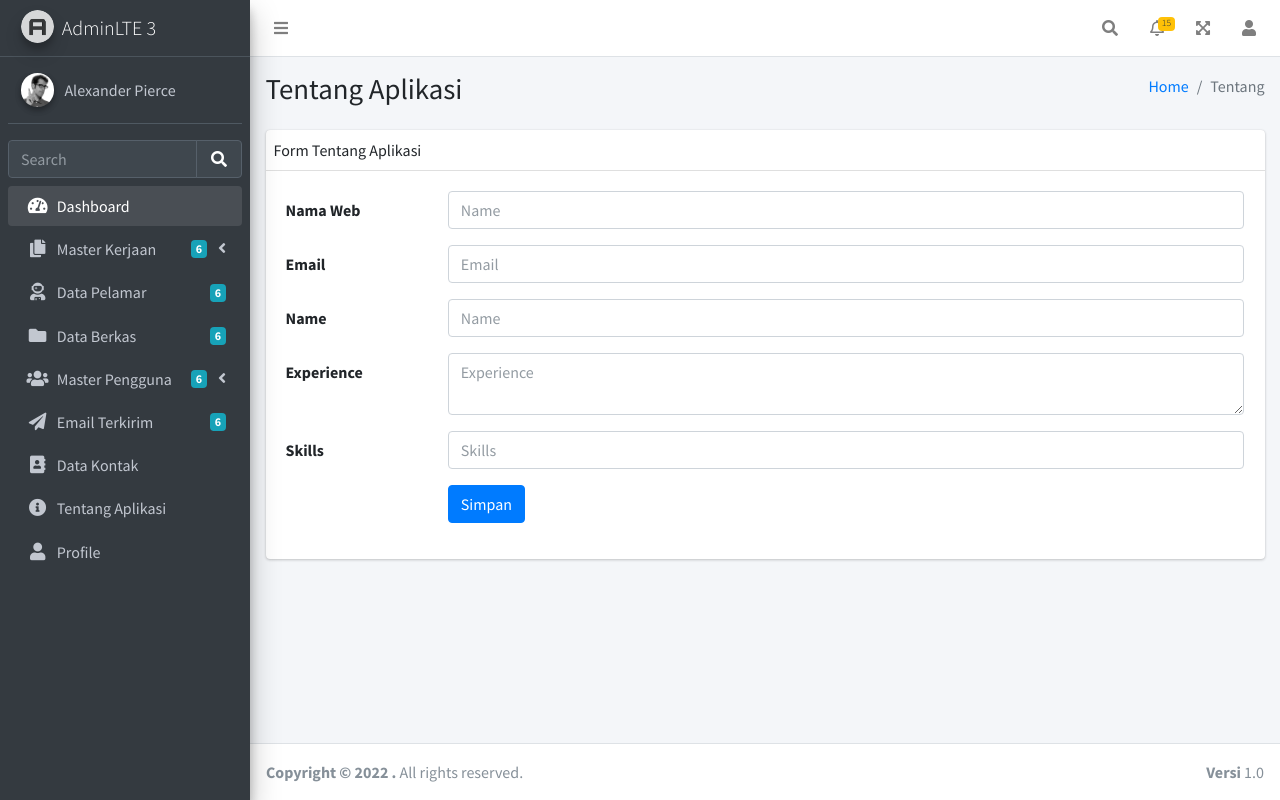
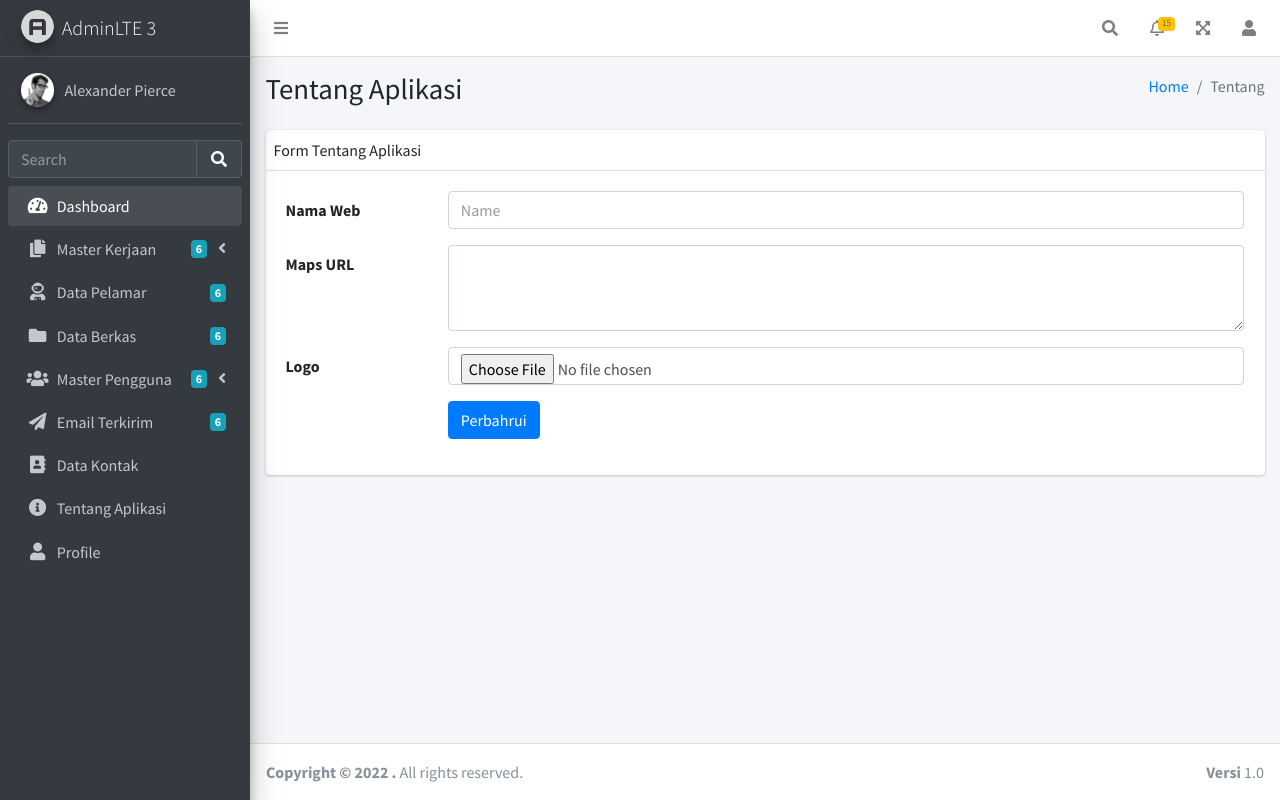
Before and after one commit to friczky/Hire-karyawan, a PHP site: page /Admin/halaman/tentang/index.php in a window 1280 px wide. Run offline with PHP 8.4, Linux system fonts and the light colour scheme; some libraries are stand-ins or nearby versions.

Commit message:
update koneksi , route, dan halaman tentang

```diff
--- a/Admin/halaman/tentang/index.php
+++ b/Admin/halaman/tentang/index.php
@@ -42,37 +42,26 @@ include '../../komponen/sidebar.php';
                       <div class="form-group row">
                         <label for="inputName" class="col-sm-2 col-form-label">Nama Web</label>
                         <div class="col-sm-10">
-                          <input type="email" class="form-control" id="inputName" placeholder="Name">
+                          <input type="text" name="nama_Web" class="form-control" id="inputName" placeholder="Name">
                         </div>
                       </div>
                       <div class="form-group row">
-                        <label for="inputEmail" class="col-sm-2 col-form-label">Email</label>
+                        <label for="inputName" class="col-sm-2 col-form-label">Maps URL</label>
                         <div class="col-sm-10">
-                          <input type="email" class="form-control" id="inputEmail" placeholder="Email">
+                          <textarea name="maps" id="" cols="10" rows="3" class="form-control"></textarea>
                         </div>
                       </div>
                       <div class="form-group row">
-                        <label for="inputName2" class="col-sm-2 col-form-label">Name</label>
+                        <label for="inputName" class="col-sm-2 col-form-label">Logo</label>
                         <div class="col-sm-10">
-                          <input type="text" class="form-control" id="inputName2" placeholder="Name">
-                        </div>
-                      </div>
-                      <div class="form-group row">
-                        <label for="inputExperience" class="col-sm-2 col-form-label">Experience</label>
-                        <div class="col-sm-10">
-                          <textarea class="form-control" id="inputExperience" placeholder="Experience"></textarea>
-                        </div>
-                      </div>
-                      <div class="form-group row">
-                        <label for="inputSkills" class="col-sm-2 col-form-label">Skills</label>
-                        <div class="col-sm-10">
-                          <input type="text" class="form-control" id="inputSkills" placeholder="Skills">
+                          <input type="file" name="logo" class="form-control" id="inputName" >
                         </div>
                       </div>
 
+
                       <div class="form-group row">
                         <div class="offset-sm-2 col-sm-10">
-                          <button type="submit" class="btn btn-primary">Simpan</button>
+                          <button type="submit" class="btn btn-primary">Perbahrui</button>
                         </div>
                       </div>
                     </form>
--- a/Config/folder.php
+++ b/Config/folder.php
@@ -1,74 +1,5 @@
 <?php
 
-function base_url(){
-    return sprintf(
-      "%s://%s%s",
-      isset($_SERVER['HTTPS']) && $_SERVER['HTTPS'] != 'off' ? 'https' : 'http',
-      $_SERVER['SERVER_NAME'],
-      $NAMA_FOLDER = '/Project-KP/Hire-karyawan/',
-    );
-  }
-
-function login(){
-    return base_url()."Login/";
-}
-
-function admin(){
-    return base_url()."Admin/";
-}
-
-function home(){
-    return base_url()."Home/";
-}
-
-// folder assets
-function assets(){
-    return base_url().'Assets/' ;
-}
-
-// folder assets
-function admin_assets(){
-    return base_url().'Assets/Admin/' ;
-}
-
-// follder admin css
-function admin_css(){
-    return assets().'Admin/dist/css/';
-}
-
-//folder admin javascript
-function admin_js(){
-    return assets().'Admin/dist/js/';
-}
-
-// folder admin plugins
-function admin_plugins(){
-    return assets().'Admin/plugins/';
-}
-
-// folder home assets
-function home_assets(){
-    return assets().'Home/';
-}
-
-// folder home css
-function home_css(){
-    return assets().'Home/assets/css/';
-}
-
-// folder home javascript
-function home_js(){
-    return assets().'Home/assets/js/';
-}
-
-// folder home img
-function home_img(){
-    return assets().'Home/assets/img';
-}
-
-// folder home img
-function home_vendor(){
-    return assets().'Home/vendor/';
-}
+$folder = '/Project-KP/Hire-karyawan/';
 
 ?>
--- a/Config/koneksi.php
+++ b/Config/koneksi.php
@@ -12,6 +12,6 @@ if(!$koneksi){
 }else{
 
 }
-include 'folder.php';
+include 'route.php';
 
 ?>
--- /dev/null
+++ b/Config/route.php
@@ -0,0 +1,74 @@
+<?php
+function base_url(){
+    include 'folder.php';
+    return sprintf(
+      "%s://%s%s",
+      isset($_SERVER['HTTPS']) && $_SERVER['HTTPS'] != 'off' ? 'https' : 'http',
+      $_SERVER['SERVER_NAME'],
+      $folder
+    );
+  }
+
+function login(){
+    return base_url()."Login/";
+}
+
+function admin(){
+    return base_url()."Admin/";
+}
+
+function home(){
+    return base_url()."Home/";
+}
+
+// folder assets
+function assets(){
+    return base_url().'Assets/' ;
+}
+
+// folder assets
+function admin_assets(){
+    return base_url().'Assets/Admin/' ;
+}
+
+// follder admin css
+function admin_css(){
+    return assets().'Admin/dist/css/';
+}
+
+//folder admin javascript
+function admin_js(){
+    return assets().'Admin/dist/js/';
+}
+
+// folder admin plugins
+function admin_plugins(){
+    return assets().'Admin/plugins/';
+}
+
+// folder home assets
+function home_assets(){
+    return assets().'Home/';
+}
+
+// folder home css
+function home_css(){
+    return assets().'Home/assets/css/';
+}
+
+// folder home javascript
+function home_js(){
+    return assets().'Home/assets/js/';
+}
+
+// folder home img
+function home_img(){
+    return assets().'Home/assets/img';
+}
+
+// folder home img
+function home_vendor(){
+    return assets().'Home/vendor/';
+}
+
+?>
```
